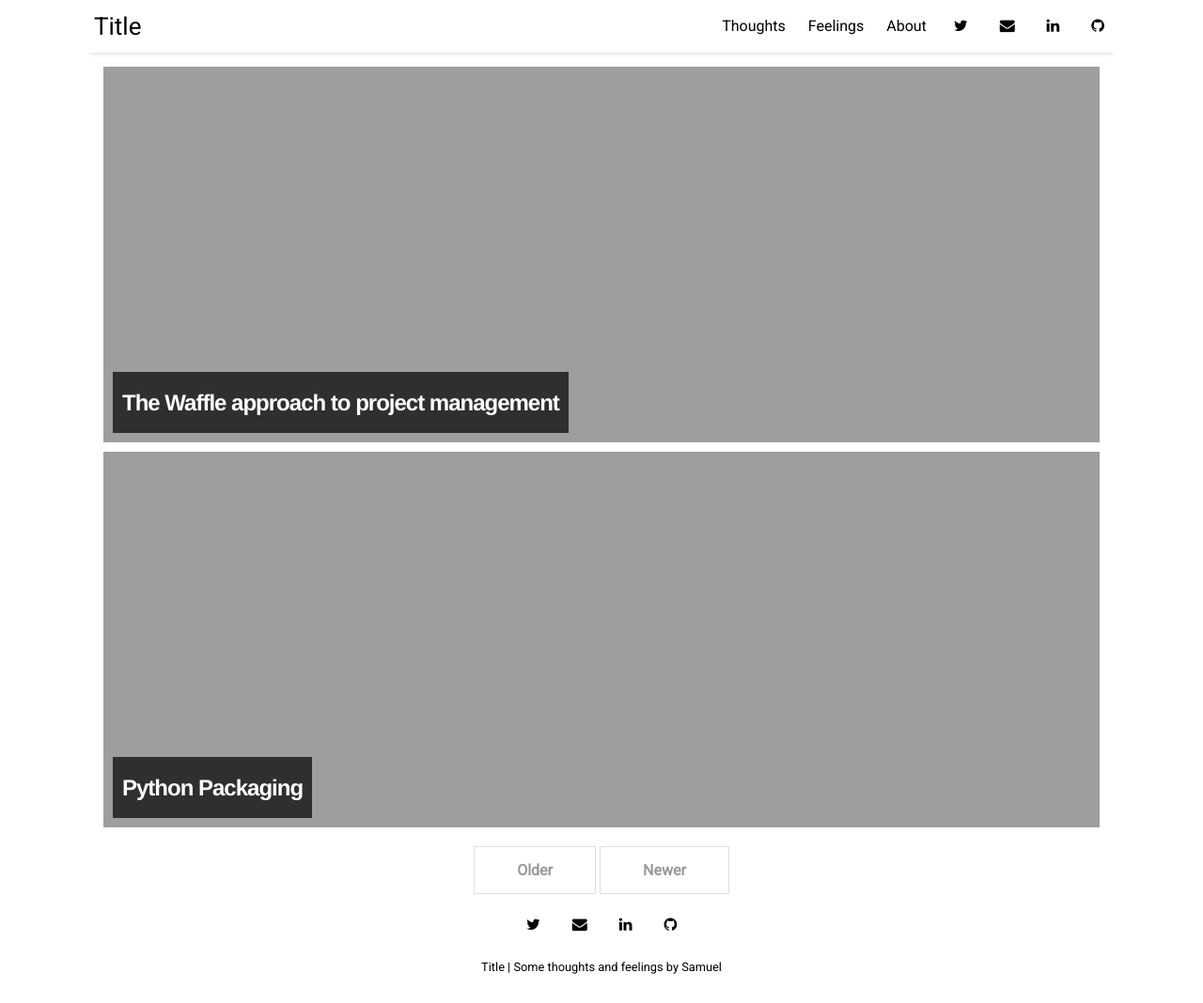
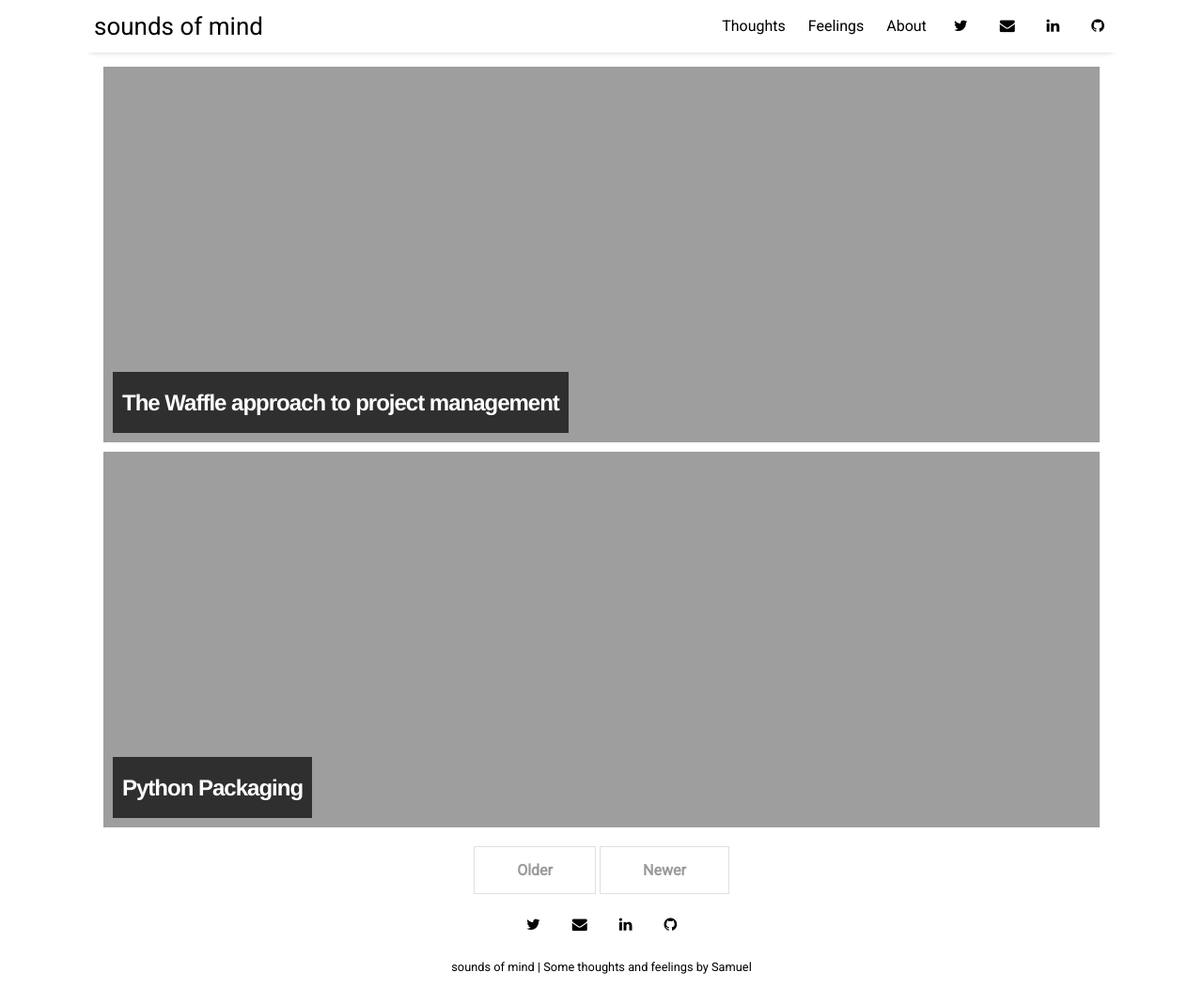
Before and after one commit to samuelhward/samuelhward.github.io, a Jekyll site: the page built from index.html, in a window 1280 px wide and 1068 px high. Shown: the whole window at 94% size. Built offline with Jekyll 4.4.1, drawn with Linux system fonts in a browser that asks for light colours; nearby versions of some CDN libraries; the list of posts is cut into pages by our own code.

Commit message:
changed title

```diff
--- a/_config.yml
+++ b/_config.yml
@@ -15,7 +15,7 @@ sass:
   style: :nested
 
 # Customise atom feed settings (this is where Jekyll-Feed gets configuration information)
-title:		           "Title"
+title:		           "sounds of mind"
 description:	       "Some thoughts and feelings"
 author:              "Samuel"
 
```
